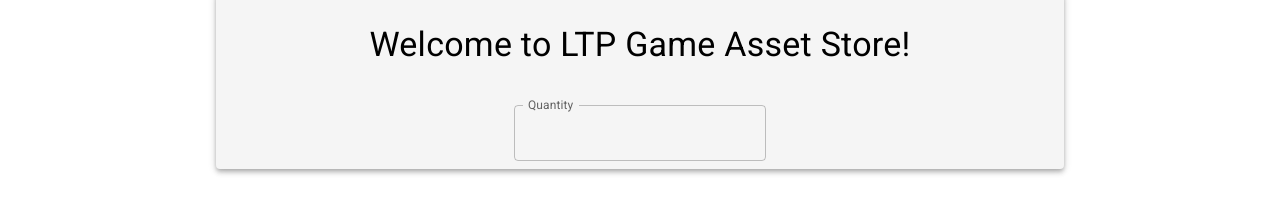
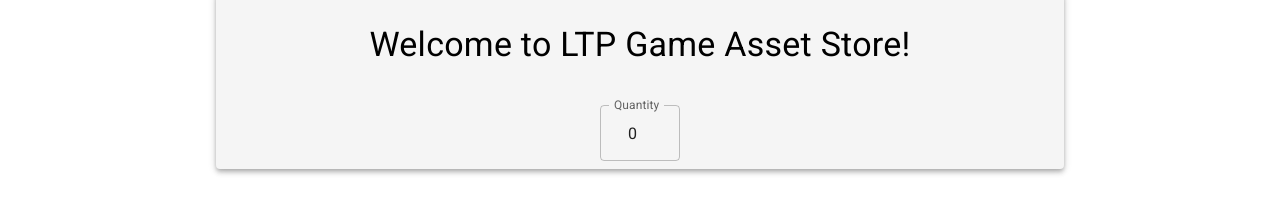
Before and after one commit to spy0x/CoderHouse-ReactJS, a React (Create React App) app: page / in a window 1280 px wide. Shown: the part 141-360 px from the top of the page. Built offline with nearby package versions, Linux system fonts and the light colour scheme.

Commit message:
contador refined

```diff
--- a/src/components/ItemCount.jsx
+++ b/src/components/ItemCount.jsx
@@ -1,20 +1,18 @@
-import React from "react";
 import Box from "@mui/material/Box";
 import TextField from "@mui/material/TextField";
+import React from "react";
 
 export default function ItemCount() {
   const stock = 25;
-  function changeQuantity(e){
-    if(e.target.value > stock)
-    e.target.value = stock;
-    else if(e.target.value < 0)
-    e.target.value = 0;
+  function validateQuantity({ target }) {
+    if (target.value > stock) target.value = stock;
+    else if (target.value < 0) target.value = 0;
   }
   return (
     <Box
-      component="form"
+      // component="form"
       sx={{
-        "& .MuiTextField-root": { m: 1, width: "25ch" },
+        "& .MuiTextField-root": { m: 1, width: "8ch" },
         textAlign: "center",
       }}
       noValidate
@@ -22,9 +20,10 @@ export default function ItemCount() {
     >
       <div>
         <TextField
-          id="outlined-number"
+          id="select_quantity"
           label="Quantity"
           type="number"
+          defaultValue={0}
           InputLabelProps={{
             shrink: true,
           }}
@@ -32,9 +31,10 @@ export default function ItemCount() {
             inputProps: {
               max: stock,
               min: 0,
+              style: { textAlign: 'center' }
             },
           }}
-          onChange={(e) => changeQuantity(e)}
+          onChange={(e) => validateQuantity(e)}
         />
       </div>
     </Box>
```
